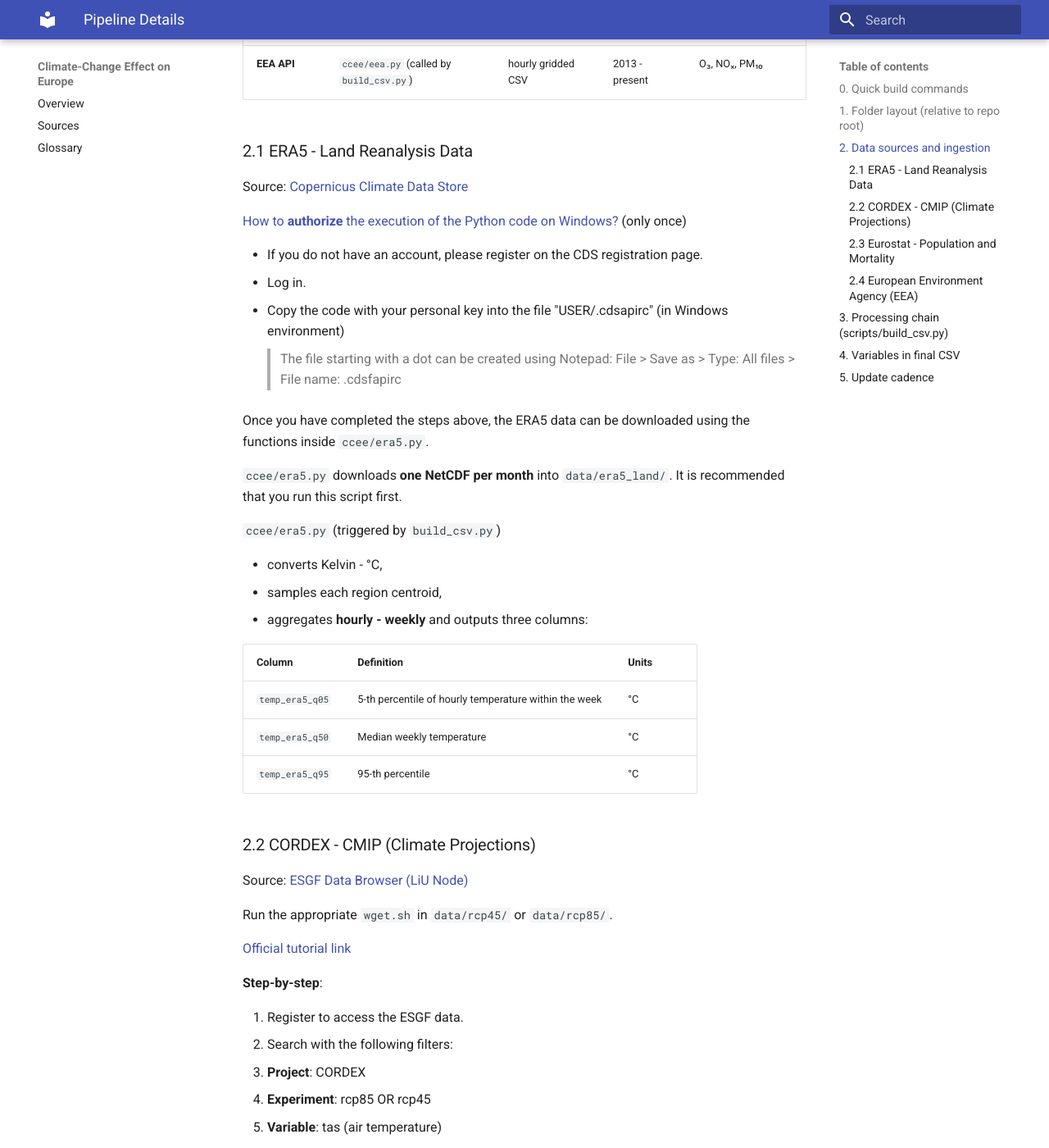
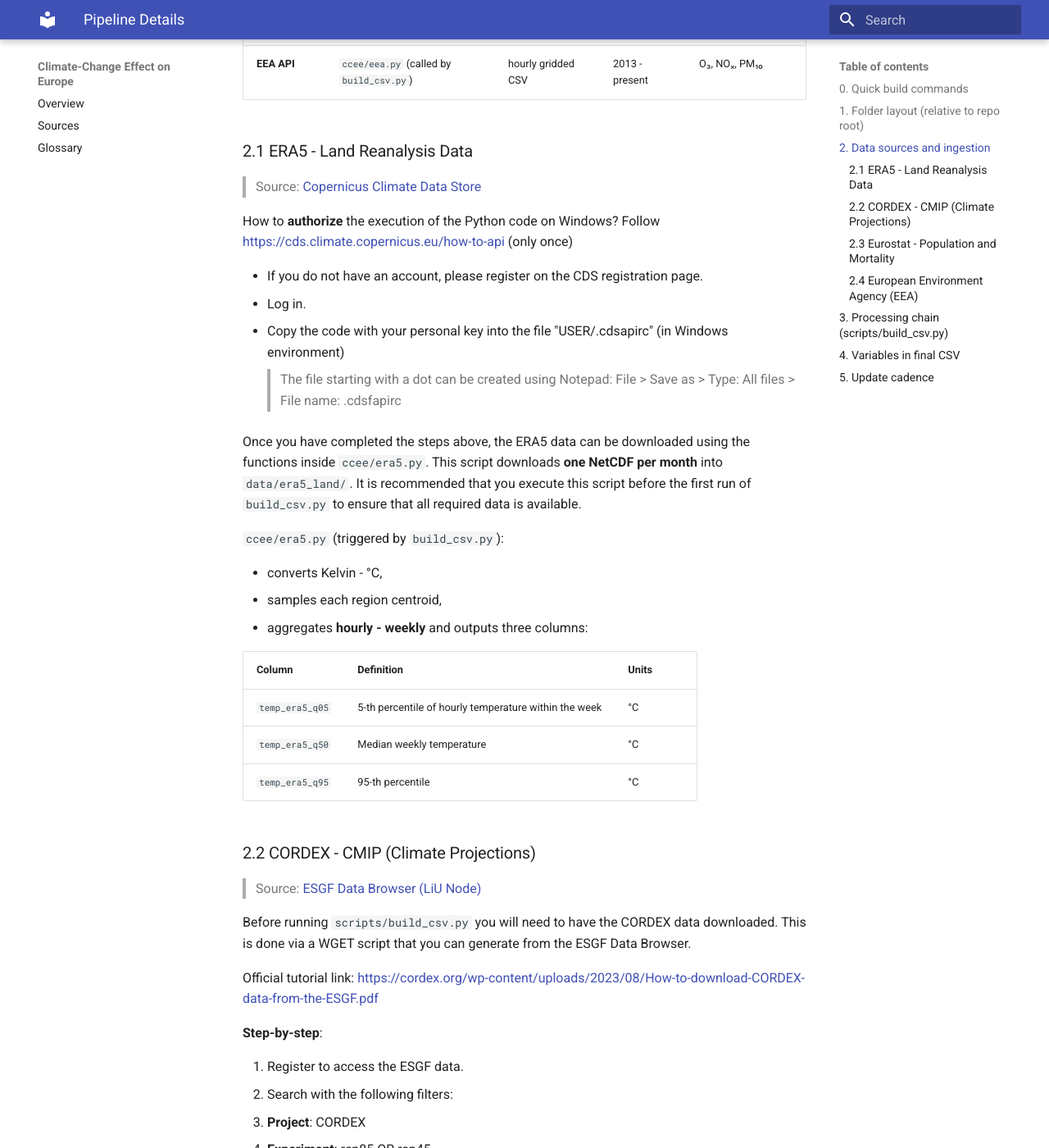
Before and after one commit to daniprec/Climate-Change-Effect-on-Europe, an MkDocs documentation site: the page built from docs/pipeline_details.md, in a window 1280 px wide and 1400 px high, scrolled down 1170 px. Shown: the whole window at 82% size. Built offline with MkDocs 1.6.1 and Material for MkDocs 9.7.7, drawn with Linux system fonts in a browser that asks for light colours.

Commit message:
Refine pipeline documentation by enhancing data source descriptions, clarifying execution steps for data downloads, and improving formatting for better readability.

```diff
--- a/docs/pipeline_details.md
+++ b/docs/pipeline_details.md
@@ -47,20 +47,18 @@ All scripts write inside `data/`; nothing is stored outside the repository.
 
 ### 2.1 ERA5 - Land Reanalysis Data
 
-Source: [Copernicus Climate Data Store](https://cds.climate.copernicus.eu/datasets/reanalysis-era5-land?tab=overview)
+> Source: [Copernicus Climate Data Store](https://cds.climate.copernicus.eu/datasets/reanalysis-era5-land?tab=overview)
 
-[How to **authorize** the execution of the Python code on Windows?](https://cds.climate.copernicus.eu/how-to-api) (only once)
+How to **authorize** the execution of the Python code on Windows? Follow <https://cds.climate.copernicus.eu/how-to-api> (only once)
 
 - If you do not have an account, please register on the CDS registration page.
 - Log in.
 - Copy the code with your personal key into the file "USER/.cdsapirc" (in Windows environment)
   > The file starting with a dot can be created using Notepad: File > Save as > Type: All files > File name: .cdsfapirc
 
-Once you have completed the steps above, the ERA5 data can be downloaded using the functions inside `ccee/era5.py`.
+Once you have completed the steps above, the ERA5 data can be downloaded using the functions inside `ccee/era5.py`. This script downloads **one NetCDF per month** into `data/era5_land/`. It is recommended that you execute this script before the first run of `build_csv.py` to ensure that all required data is available.
 
-`ccee/era5.py` downloads **one NetCDF per month** into `data/era5_land/`. It is recommended that you run this script first.
-
-`ccee/era5.py` (triggered by `build_csv.py`)
+`ccee/era5.py` (triggered by `build_csv.py`):
 
 - converts Kelvin - °C,
 - samples each region centroid,
@@ -74,11 +72,11 @@ Once you have completed the steps above, the ERA5 data can be downloaded using t
 
 ### 2.2 CORDEX - CMIP (Climate Projections)
 
-Source: [ESGF Data Browser (LiU Node)](https://esg-dn1.nsc.liu.se/search/esgf-liu/)
+> Source: [ESGF Data Browser (LiU Node)](https://esg-dn1.nsc.liu.se/search/esgf-liu/)
 
-Run the appropriate `wget.sh` in `data/rcp45/` or `data/rcp85/`.
+Before running `scripts/build_csv.py` you will need to have the CORDEX data downloaded. This is done via a WGET script that you can generate from the ESGF Data Browser.
 
-[Official tutorial link](https://cordex.org/wp-content/uploads/2023/08/How-to-download-CORDEX-data-from-the-ESGF.pdf)
+Official tutorial link: <https://cordex.org/wp-content/uploads/2023/08/How-to-download-CORDEX-data-from-the-ESGF.pdf>
 
 **Step-by-step**:
 
@@ -103,7 +101,7 @@ bash ./data/wget-YYYYMMDDHHMMSS.sh -H
 
 **Tip**: You will need a Linux-based system (e.g., Ubuntu) to execute WGET scripts.
 
-`ccee/cordex.py` (triggered by `build_csv.py`)
+`ccee/cordex.py` (triggered by `build_csv.py`):
 
 - converts Kelvin - °C,
 - samples each region centroid,
```
Also changed, not shown: other parts of docs/pipeline_details.md (+2 -2 lines).
